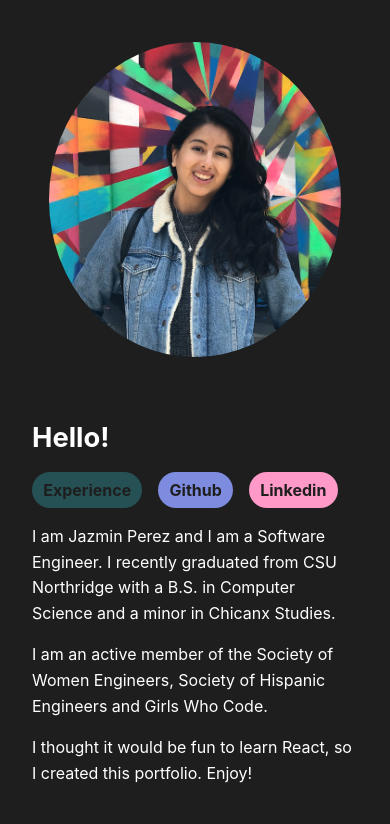
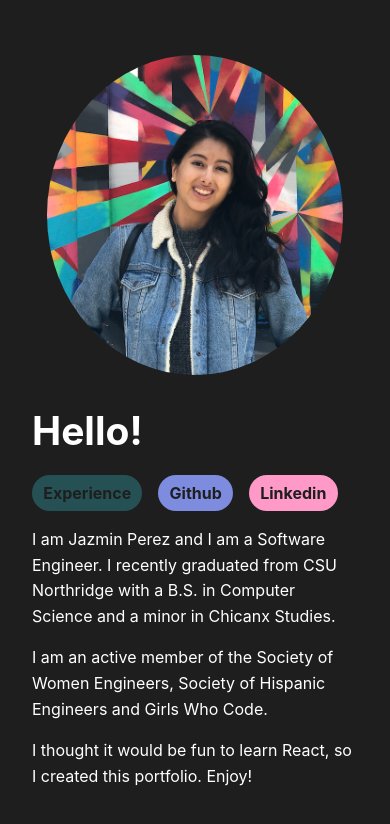
Before and after one commit to jazperez/portfolio, a React (Create React App) app: page / in a window 390 px wide. Shown: the top 824 px of the page. Built offline with nearby package versions, Linux system fonts and the light colour scheme.

Commit message:
Fix image stretch on mobile

```diff
--- a/src/App.scss
+++ b/src/App.scss
@@ -56,13 +56,13 @@ body{
     margin: 2em;
   }
   .title {
-    font-size: 7vw;
+    font-size: 6vw;
     color: $font-color;
     display: block;
     margin-bottom: 0.3em;
     font-weight: bold;
     @media (max-width: $mobile-breakpoint) {
-      font-size: 7vw;
+      font-size: 10vw;
     }
   }
   .bio {
@@ -103,9 +103,7 @@ body{
   margin-left: 20%;
   margin-right: 2%;
   @media (max-width: $desktop-breakpoint) {
-    margin: 2em;
-    max-width:75%;
-    height: 75%;
+    margin: 3em 3em 0 3em;
   }
 }
 
```
